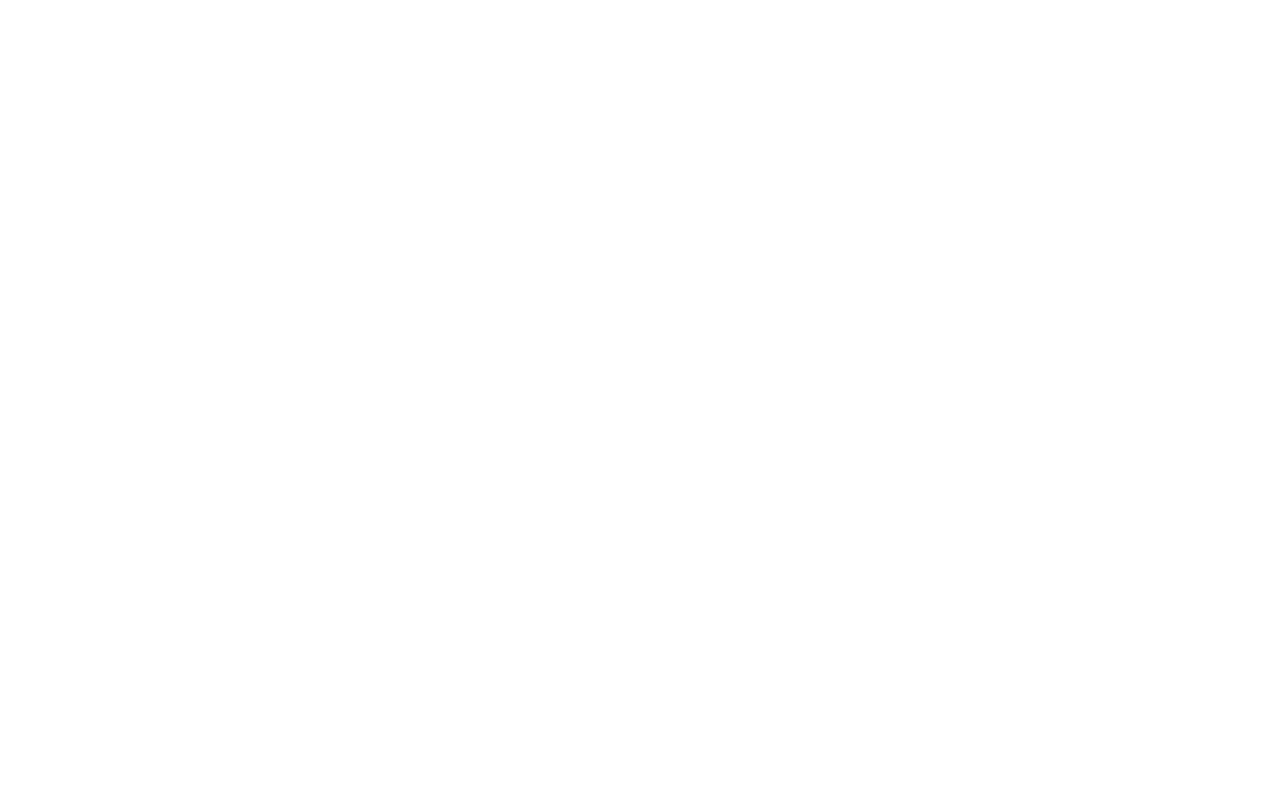
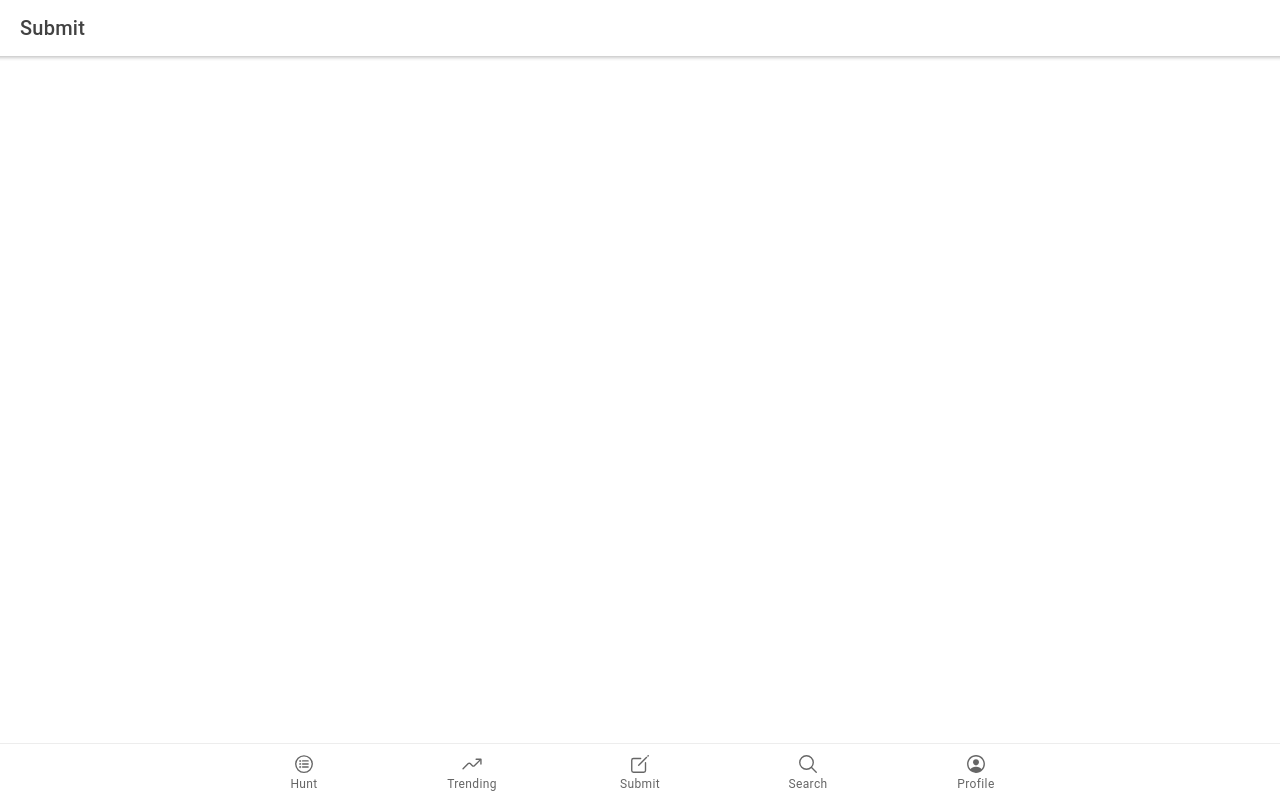
Before and after one commit to ashar340/PHunt-clone, a React (Create React App) app: page /search in a window 1280 px wide. Built offline with nearby package versions, Linux system fonts and the light colour scheme.

Commit message:
tabs to nav added

```diff
--- /dev/null
+++ b/src/App.js
@@ -0,0 +1,89 @@
+import React from "react";
+import { Redirect, Route } from "react-router-dom";
+import {
+  IonApp,
+  IonRouterOutlet,
+  IonTabBar,
+  IonTabButton,
+  IonIcon,
+  IonLabel,
+  IonTabs,
+} from "@ionic/react";
+
+import {
+  createOutline,
+  listCircleOutline,
+  trendingUpOutline,
+  searchOutline,
+  personCircleOutline,
+} from "ionicons/icons";
+import { IonReactRouter } from "@ionic/react-router";
+import Home from "./pages/Home";
+import Profile from "./pages/Profile";
+import Trending from "./pages/Trending";
+import Submit from "./pages/Submit";
+import Search from "./pages/Search";
+
+/* Core CSS required for Ionic components to work properly */
+import "@ionic/react/css/core.css";
+
+/* Basic CSS for apps built with Ionic */
+import "@ionic/react/css/normalize.css";
+import "@ionic/react/css/structure.css";
+import "@ionic/react/css/typography.css";
+
+/* Optional CSS utils that can be commented out */
+import "@ionic/react/css/padding.css";
+import "@ionic/react/css/float-elements.css";
+import "@ionic/react/css/text-alignment.css";
+import "@ionic/react/css/text-transformation.css";
+import "@ionic/react/css/flex-utils.css";
+import "@ionic/react/css/display.css";
+
+/* Theme variables */
+import "./theme/variables.css";
+
+const App = () => {
+  return (
+    <IonApp>
+      <IonReactRouter>
+        <IonTabs>
+          <IonRouterOutlet>
+            <Route path="/home" component={Home} exact={true} />
+            <Route path="/" render={() => <Redirect to="/home" />} />
+            <Route path="/home" component={Home} />
+            <Route path="/profile" component={Profile} />
+            <Route path="/trending" component={Trending} />
+            <Route path="/submit" component={Submit} />
+            <Route path="/search" component={Search} />
+            <Route compoennt={() => <Redirect to="/home" />} />
+          </IonRouterOutlet>
+          <IonTabBar slot="bottom">
+            <IonTabButton tab="home" href="/home">
+              <IonIcon icon={listCircleOutline} />
+              <IonLabel>Hunt</IonLabel>
+            </IonTabButton>
+            <IonTabButton tab="home" href="/home">
+              <IonIcon icon={trendingUpOutline} />
+              <IonLabel>Trending</IonLabel>
+            </IonTabButton>
+            <IonTabButton tab="home" href="/home">
+              <IonIcon icon={createOutline} />
+              <IonLabel>Submit</IonLabel>
+            </IonTabButton>
+            <IonTabButton tab="home" href="/home">
+              <IonIcon icon={searchOutline} />
+              <IonLabel>Search</IonLabel>
+            </IonTabButton>
+            <IonTabButton tab="home" href="/home">
+              <IonIcon icon={personCircleOutline} />
+              <IonLabel>Profile</IonLabel>
+            </IonTabButton>
+          </IonTabBar>
+        </IonTabs>
+      </IonReactRouter>
+    </IonApp>
+  );
+};
+
+export default App;
--- a/src/App.tsx
+++ /dev/null
@@ -1,37 +0,0 @@
-import React from 'react';
-import { Redirect, Route } from 'react-router-dom';
-import { IonApp, IonRouterOutlet } from '@ionic/react';
-import { IonReactRouter } from '@ionic/react-router';
-import Home from './pages/Home';
-
-/* Core CSS required for Ionic components to work properly */
-import '@ionic/react/css/core.css';
-
-/* Basic CSS for apps built with Ionic */
-import '@ionic/react/css/normalize.css';
-import '@ionic/react/css/structure.css';
-import '@ionic/react/css/typography.css';
-
-/* Optional CSS utils that can be commented out */
-import '@ionic/react/css/padding.css';
-import '@ionic/react/css/float-elements.css';
-import '@ionic/react/css/text-alignment.css';
-import '@ionic/react/css/text-transformation.css';
-import '@ionic/react/css/flex-utils.css';
-import '@ionic/react/css/display.css';
-
-/* Theme variables */
-import './theme/variables.css';
-
-const App: React.FC = () => (
-  <IonApp>
-    <IonReactRouter>
-      <IonRouterOutlet>
-        <Route path="/home" component={Home} exact={true} />
-        <Route exact path="/" render={() => <Redirect to="/home" />} />
-      </IonRouterOutlet>
-    </IonReactRouter>
-  </IonApp>
-);
-
-export default App;
--- /dev/null
+++ b/src/pages/Home.js
@@ -0,0 +1,18 @@
+import { IonHeader, IonPage, IonTitle, IonToolbar } from '@ionic/react';
+import React from 'react';
+
+import './Home.css';
+
+const Home = () => {
+  return (
+    <IonPage>
+      <IonHeader>
+        <IonToolbar>
+          <IonTitle>Submit</IonTitle>
+        </IonToolbar>
+      </IonHeader>
+    </IonPage>
+  );
+};
+
+export default Home;
--- a/src/pages/Home.tsx
+++ /dev/null
@@ -1,26 +0,0 @@
-import { IonContent, IonHeader, IonPage, IonTitle, IonToolbar } from '@ionic/react';
-import React from 'react';
-import ExploreContainer from '../components/ExploreContainer';
-import './Home.css';
-
-const Home: React.FC = () => {
-  return (
-    <IonPage>
-      <IonHeader>
-        <IonToolbar>
-          <IonTitle>Blank</IonTitle>
-        </IonToolbar>
-      </IonHeader>
-      <IonContent fullscreen>
-        <IonHeader collapse="condense">
-          <IonToolbar>
-            <IonTitle size="large">Blank</IonTitle>
-          </IonToolbar>
-        </IonHeader>
-        <ExploreContainer />
-      </IonContent>
-    </IonPage>
-  );
-};
-
-export default Home;
--- /dev/null
+++ b/src/pages/Profile.js
@@ -0,0 +1,17 @@
+import { IonHeader, IonPage, IonTitle, IonToolbar } from "@ionic/react";
+import React from "react";
+import "./Home.css";
+
+const Profile = () => {
+  return (
+    <IonPage>
+      <IonHeader>
+        <IonToolbar>
+          <IonTitle>Submit</IonTitle>
+        </IonToolbar>
+      </IonHeader>
+    </IonPage>
+  );
+};
+
+export default Profile;
--- /dev/null
+++ b/src/pages/Search.js
@@ -0,0 +1,17 @@
+import { IonHeader, IonPage, IonTitle, IonToolbar } from "@ionic/react";
+import React from "react";
+import "./Home.css";
+
+const Search = () => {
+  return (
+    <IonPage>
+      <IonHeader>
+        <IonToolbar>
+          <IonTitle>Submit</IonTitle>
+        </IonToolbar>
+      </IonHeader>
+    </IonPage>
+  );
+};
+
+export default Search;
--- /dev/null
+++ b/src/pages/Submit.js
@@ -0,0 +1,17 @@
+import { IonHeader, IonPage, IonTitle, IonToolbar } from "@ionic/react";
+import React from "react";
+import "./Home.css";
+
+const Submit = () => {
+  return (
+    <IonPage>
+      <IonHeader>
+        <IonToolbar>
+          <IonTitle>Submit</IonTitle>
+        </IonToolbar>
+      </IonHeader>
+    </IonPage>
+  );
+};
+
+export default Submit;
--- /dev/null
+++ b/src/pages/Trending.js
@@ -0,0 +1,22 @@
+import {
+  IonHeader,
+  IonPage,
+  IonTitle,
+  IonToolbar
+} from "@ionic/react";
+import React from "react";
+import "./Home.css";
+
+const Trending = () => {
+  return (
+    <IonPage>
+      <IonHeader>
+        <IonToolbar>
+          <IonTitle>Submit</IonTitle>
+        </IonToolbar>
+      </IonHeader>
+    </IonPage>
+  );
+};
+
+export default Trending;
--- a/src/theme/variables.css
+++ b/src/theme/variables.css
@@ -4,13 +4,12 @@
 /** Ionic CSS Variables **/
 :root {
   /** primary **/
-  --ion-color-primary: #3880ff;
-  --ion-color-primary-rgb: 56, 128, 255;
-  --ion-color-primary-contrast: #ffffff;
-  --ion-color-primary-contrast-rgb: 255, 255, 255;
-  --ion-color-primary-shade: #3171e0;
-  --ion-color-primary-tint: #4c8dff;
-
+    --ion-color-primary: #cc4d29;
+    --ion-color-primary-rgb: 204,77,41;
+    --ion-color-primary-contrast: #ffffff;
+    --ion-color-primary-contrast-rgb: 255,255,255;
+    --ion-color-primary-shade: #b44424;
+    --ion-color-primary-tint: #d15f3e;
   /** secondary **/
   --ion-color-secondary: #3dc2ff;
   --ion-color-secondary-rgb: 61, 194, 255;
```
Also changed, not shown: package.json (+16 -3 lines), src/index.js (renamed from src/index.tsx, +5 -5 lines), .eslintrc.json (added), 2 other files (tests, documents, lock files or other folders).
